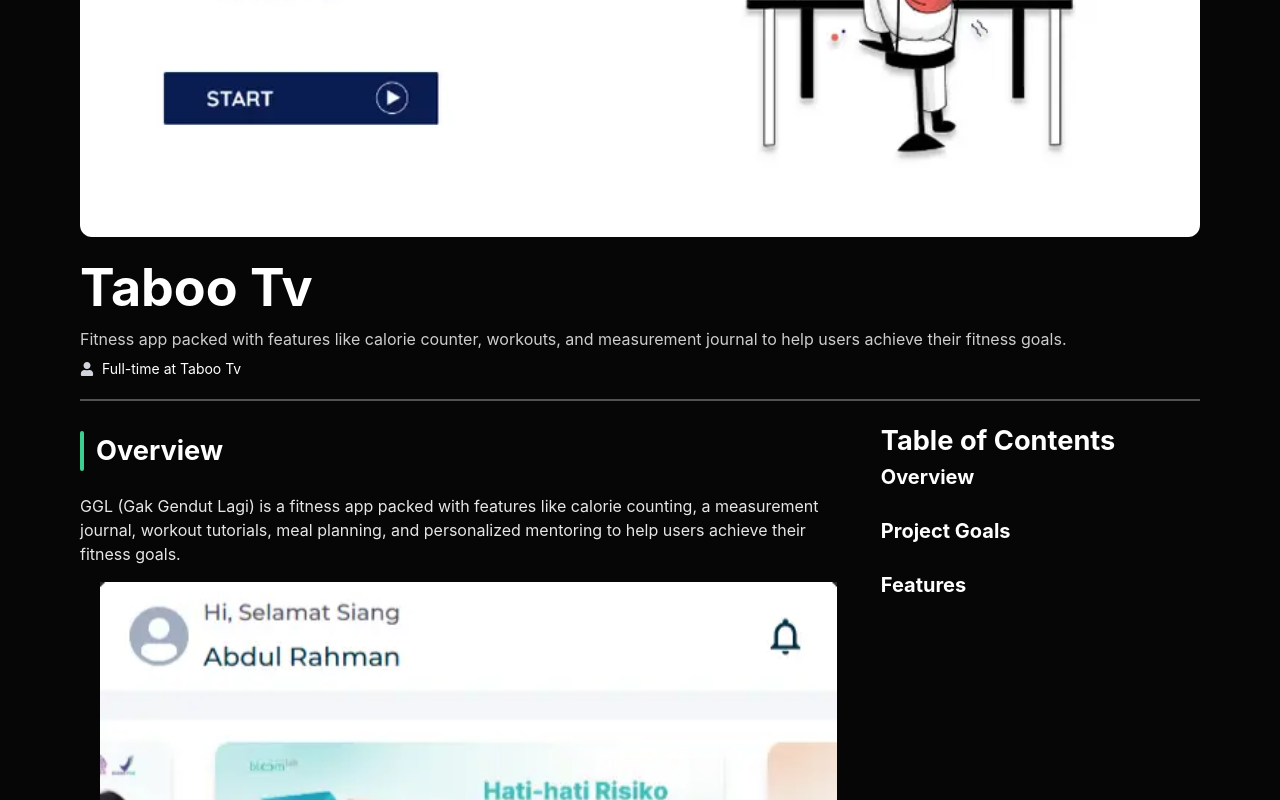
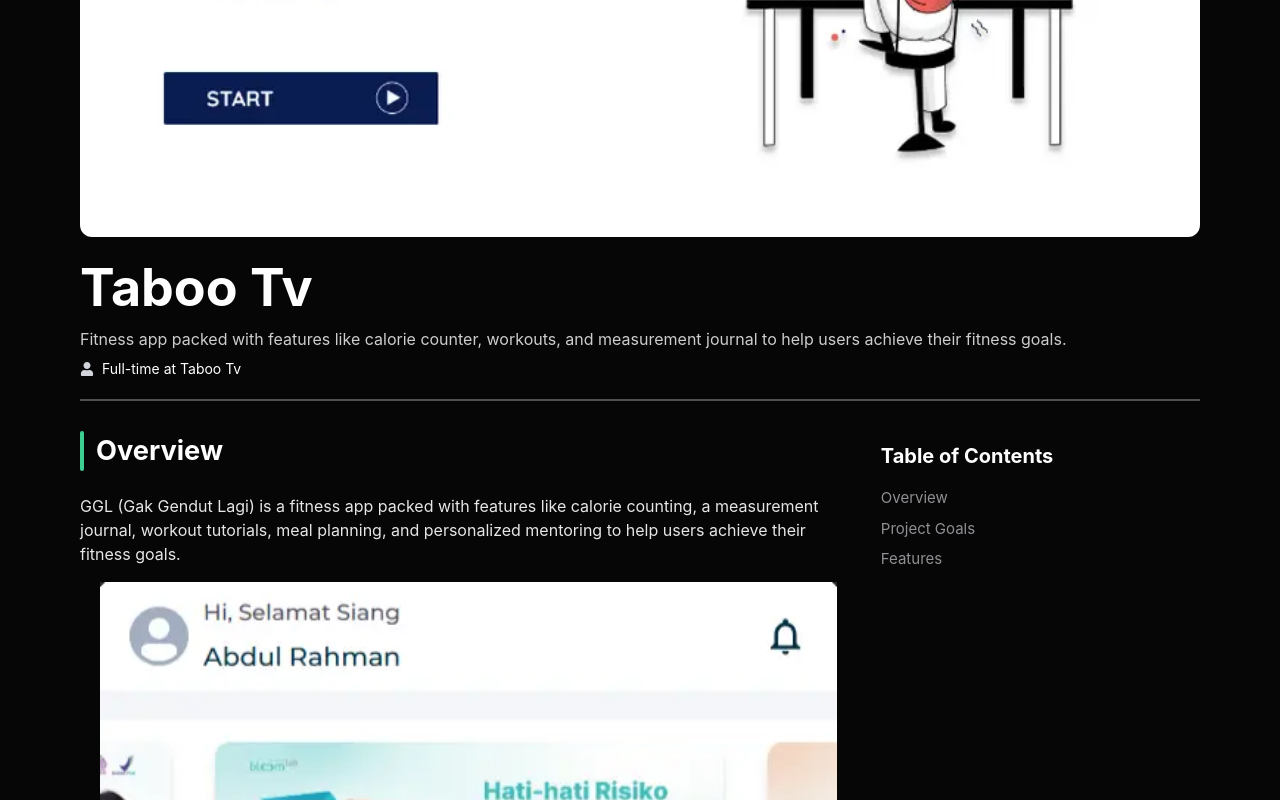
Before and after one commit to code-creeper/code-creeper.github.io, a Nuxt app: page /projects/project in a window 1280 px wide. Shown: the part 439-1239 px from the top of the page. Built offline with nearby package versions, Linux system fonts and the light colour scheme.

Commit message:
navigation bar

```diff
--- a/pages/projects/project.vue
+++ b/pages/projects/project.vue
@@ -80,14 +80,14 @@
 
     </div>
 
-    <div class="col-span-3 ">
-      <h3 class="text-white font-bold">Table of Contents</h3>
+    <div class="col-span-3 mt-5">
 
-      <h4 class="font-bold text-white sticky top-[200px] flex flex-col space-y-6">
+      <div class="sticky top-[120px] flex flex-col gap-2">
+        <h4 class="text-white font-bold mb-2">Table of Contents</h4>
         <a href="#overview">Overview</a>
         <a href="#project-goals">Project Goals</a>
         <a href="#features">Features</a>
-      </h4>
+      </div>
 
     </div>
   </div>
@@ -95,6 +95,15 @@
 </template>
 
 <style scoped>
+a{
+  font-size: 15px;
+  transition: color 0.2s;
+
+  &:hover{
+    color: white;
+  }
+}
+
 .heading {
   padding-left: 16px;
   padding-bottom: 6px;
```
